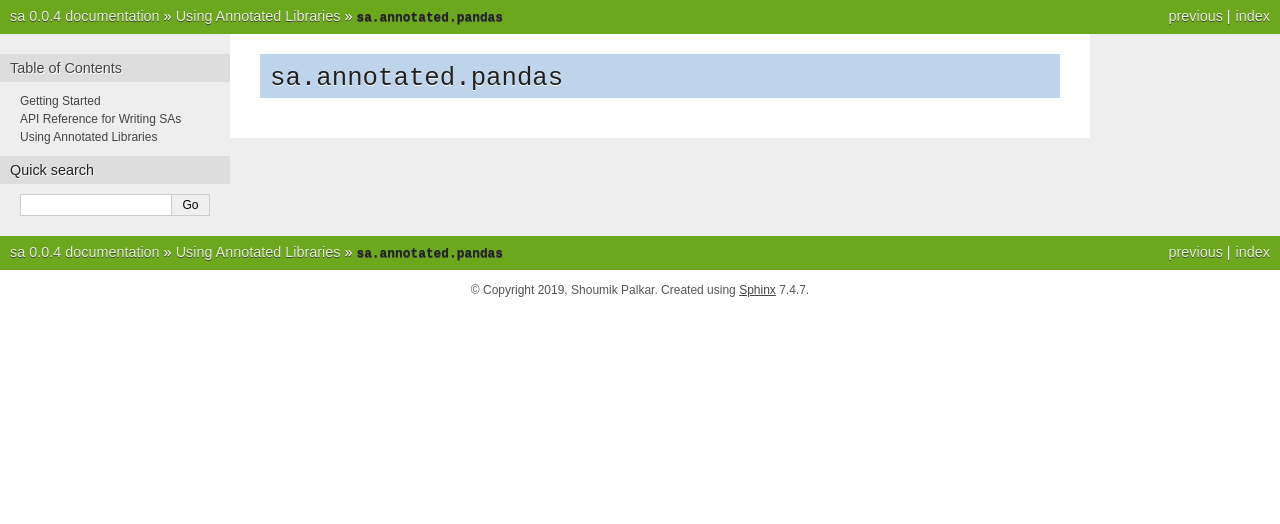
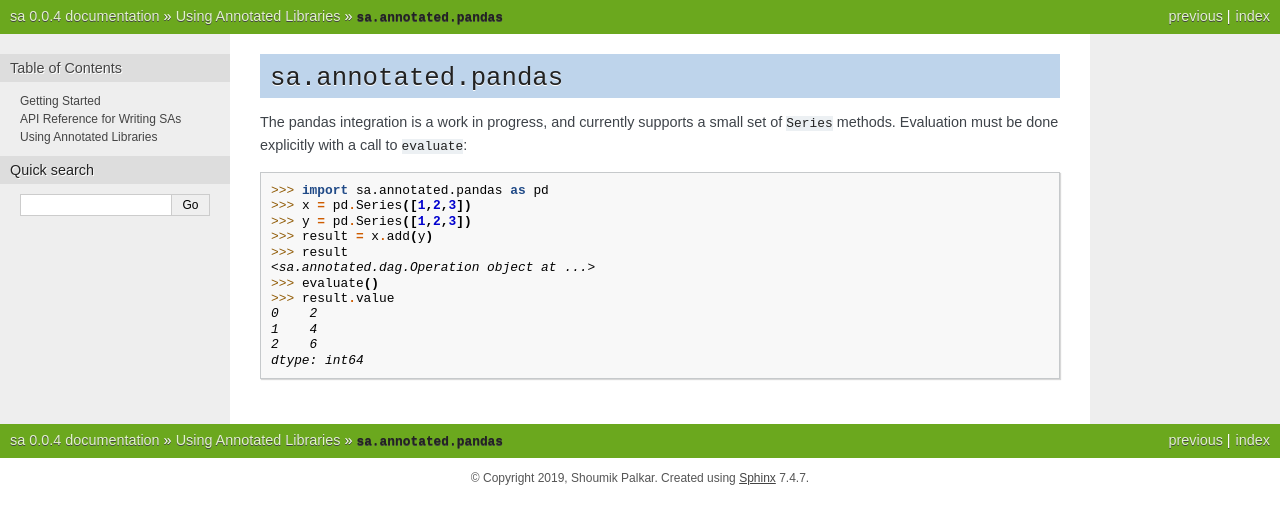
Before and after one commit to weld-project/split-annotations, a Sphinx documentation site: the page built from python/pycomposer/doc/source/sa.annotated.pandas.rst, in a window 1280 px wide. Shown: the top 524 px of the page. Built offline with Sphinx 7.4.7, drawn with Linux system fonts in a browser that asks for light colours; pages that are not in the unit, such as notebooks, are missing from menus.

Commit message:
some additional docs on numpy and pandas

```diff
--- a/python/pycomposer/doc/source/sa.annotated.pandas.rst
+++ b/python/pycomposer/doc/source/sa.annotated.pandas.rst
@@ -1,2 +1,18 @@
 ``sa.annotated.pandas``
 =======================
+
+The pandas integration is a work in progress, and currently supports a small set of ``Series`` methods.
+Evaluation must be done explicitly with a call to ``evaluate``::
+
+  >>> import sa.annotated.pandas as pd
+  >>> x = pd.Series([1,2,3])
+  >>> y = pd.Series([1,2,3])
+  >>> result = x.add(y)
+  >>> result
+  <sa.annotated.dag.Operation object at ...>
+  >>> evaluate()
+  >>> result.value
+  0    2
+  1    4
+  2    6
+  dtype: int64
```
Also changed, not shown: python/pycomposer/doc/source/sa.annotated.numpy.rst (+16 -0 lines).
